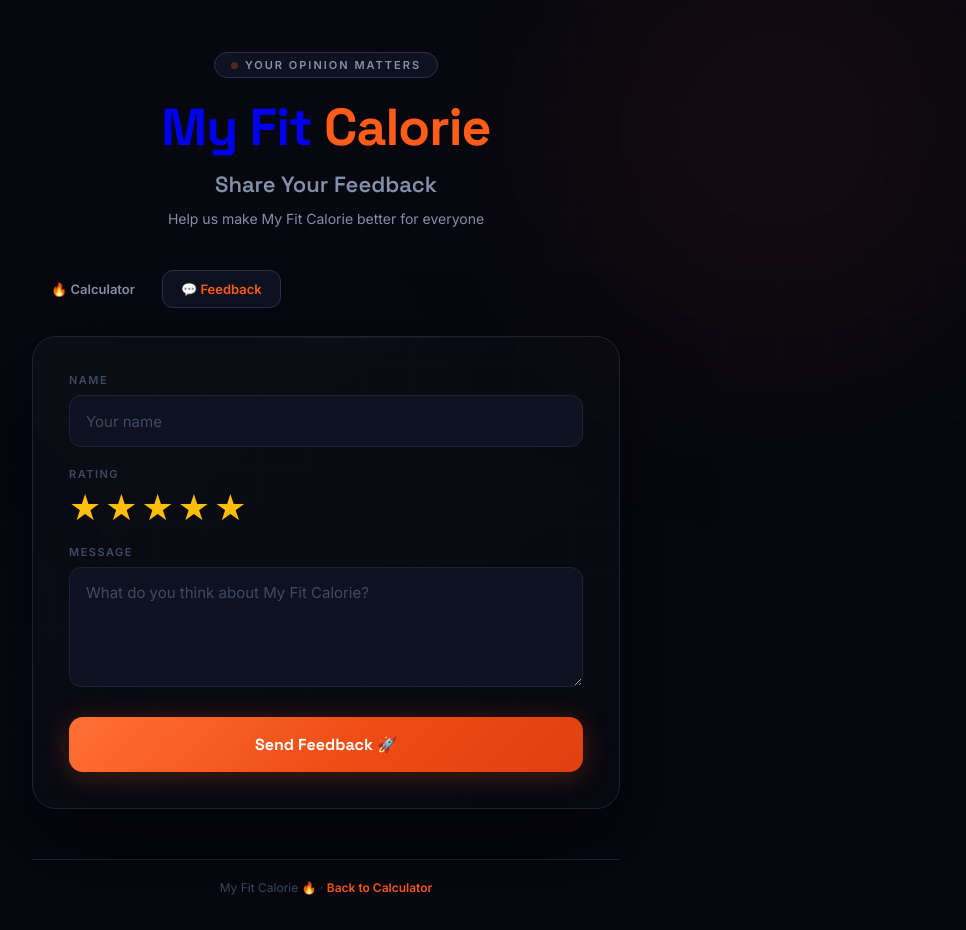
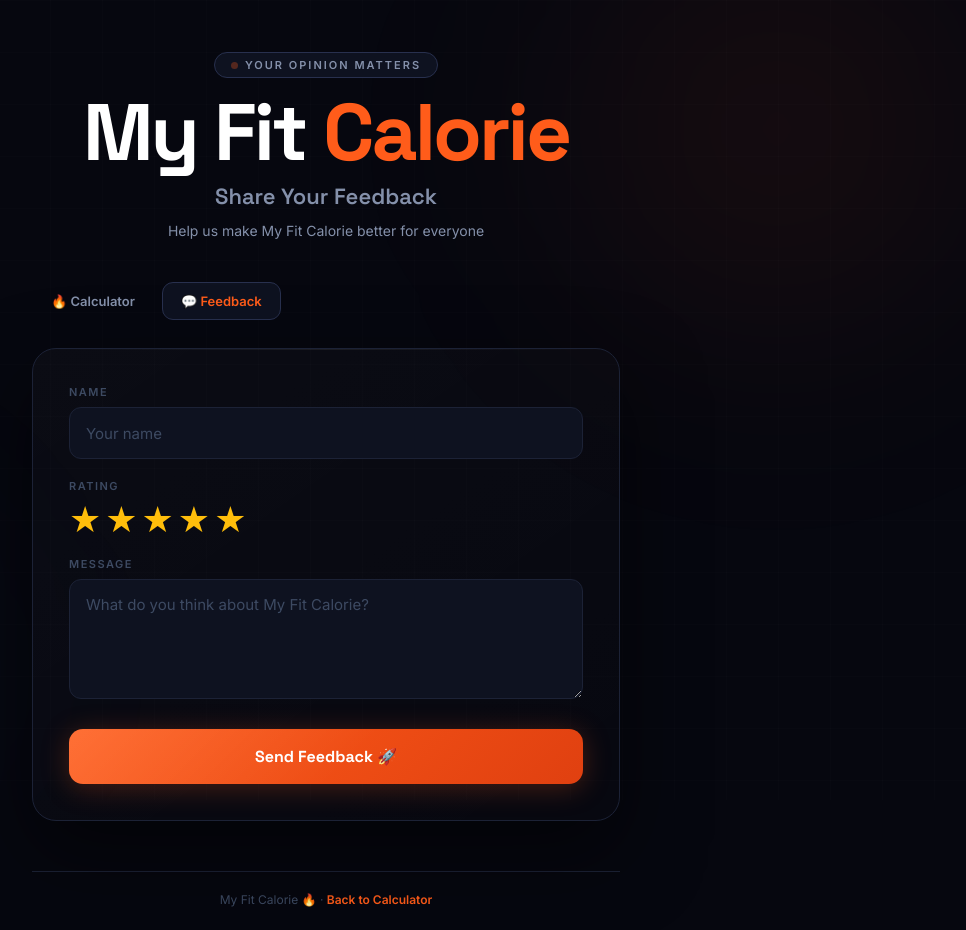
Before and after one commit to arhamsiddiqui07/myfitcalorie, a Flask app: page /feedback in a window 1280 px wide. Shown: the top 930 px of the page, without its empty margins (314-1280 px from the left). Before the commit the page ends 895 px from the top, so only its background shows below. Run offline with Flask 3, Linux system fonts and the light colour scheme.

Commit message:
Update feedback.html

```diff
--- a/templates/feedback.html
+++ b/templates/feedback.html
@@ -99,6 +99,9 @@ textarea.fbi{resize:vertical;min-height:120px;line-height:1.6}
 
 @keyframes up{from{opacity:0;transform:translateY(20px)}to{opacity:1;transform:translateY(0)}}
 @media(max-width:500px){.page{padding:36px 14px 70px}.fcard{padding:22px}}
+
+.logo-w{color:#ffffff !important;-webkit-text-fill-color:#ffffff !important}
+a h1{font-family:'Space Grotesk',sans-serif !important;font-size:clamp(44px,10vw,80px) !important;font-weight:700 !important;letter-spacing:-3px !important;line-height:.95 !important;margin-bottom:12px !important}
 </style>
 </head>
 <body>
@@ -111,7 +114,7 @@ textarea.fbi{resize:vertical;min-height:120px;line-height:1.6}
 <div class="page">
   <header class="hdr">
     <div class="hdr-pill"><span class="dot"></span> Your Opinion Matters</div>
-    <a href="/" style="text-decoration:none"><h1>My Fit <span class="fire">Calorie</span></h1></a>
+    <a href="/" style="text-decoration:none;display:inline-block"><h1><span class="logo-w">My Fit</span> <span class="fire">Calorie</span></h1></a>
     <div style="font-family:'Space Grotesk',sans-serif;font-size:22px;font-weight:600;color:var(--tx2);margin-bottom:10px">Share Your Feedback</div>
     <p>Help us make My Fit Calorie better for everyone</p>
   </header>
```
